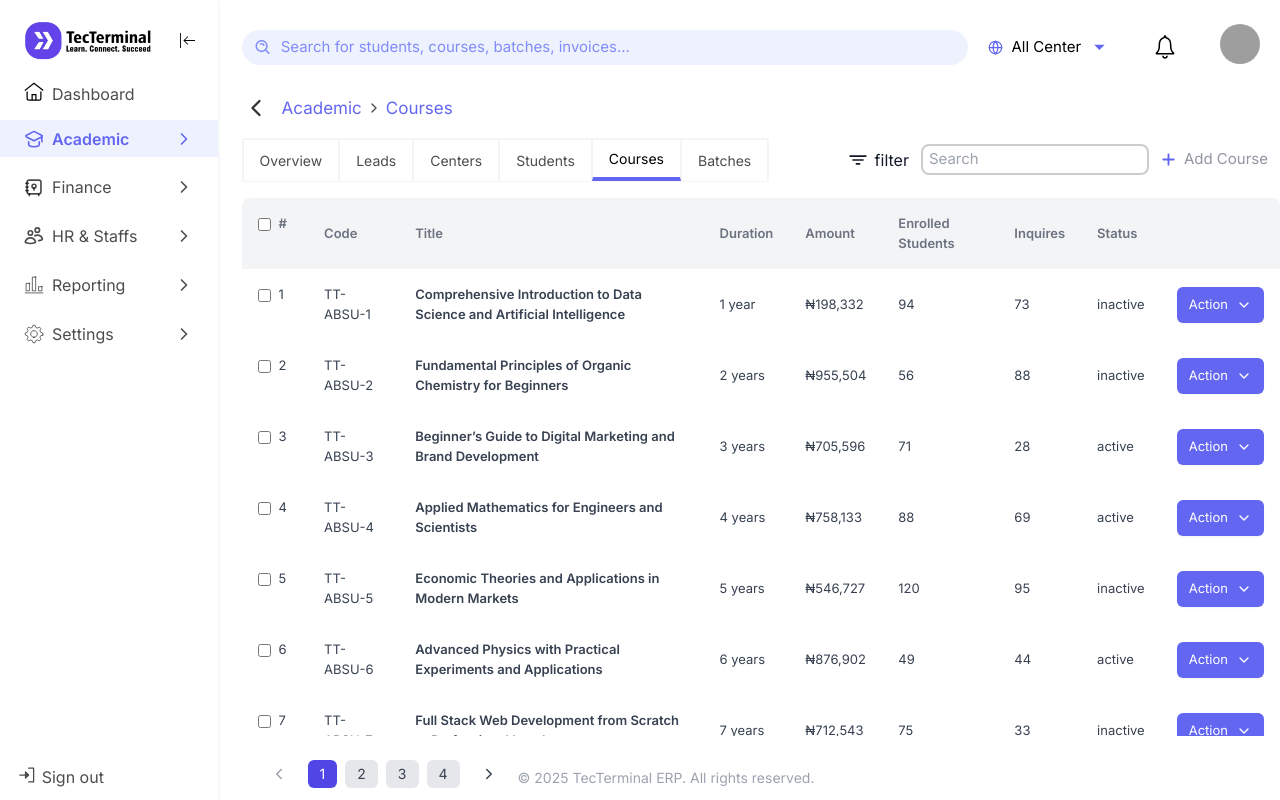
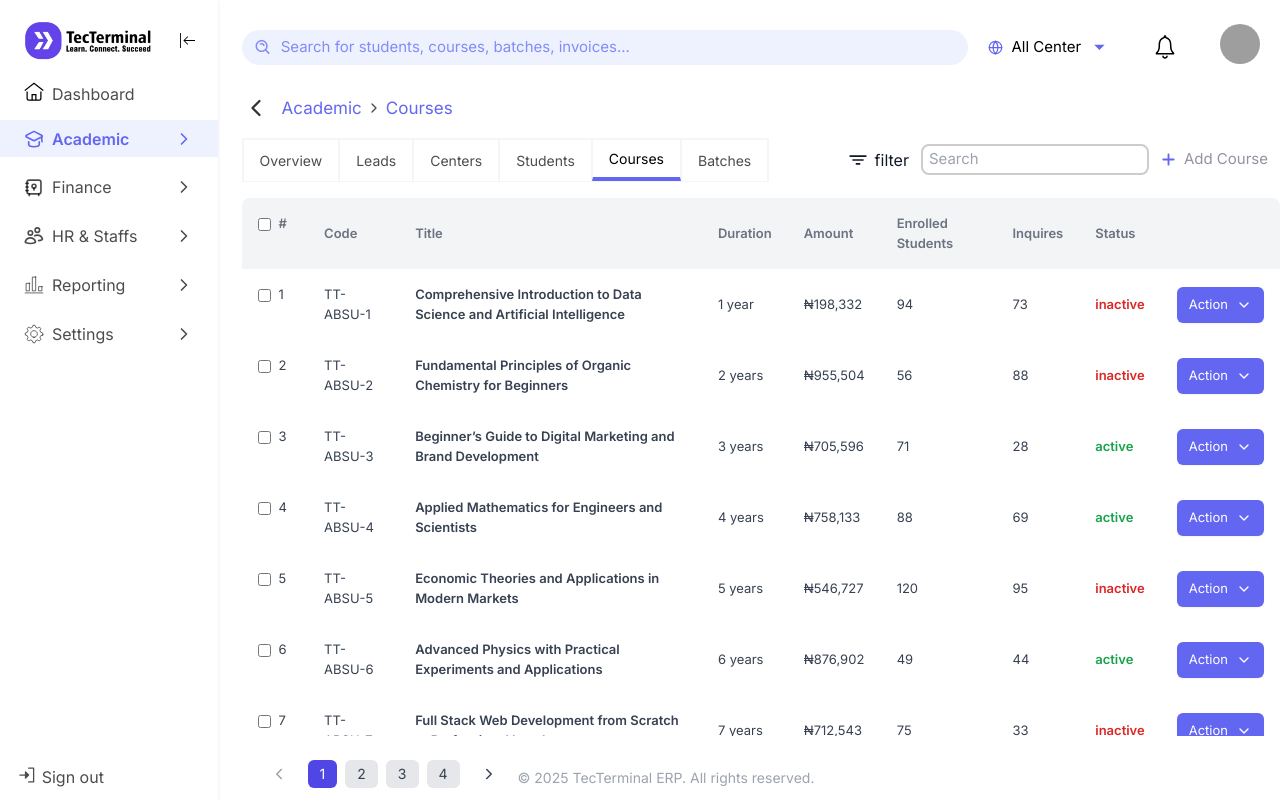
Before and after one commit to Bigdreams-Project/ERP-FE, a Next.js app: page /dashboard/academic/courses in a window 1280 px wide. Built offline with nearby package versions, Linux system fonts and the light colour scheme; grey boxes are pictures that could not be loaded.

Commit message:
did some few changes on the courses table

```diff
--- a/src/components/SidebarMenu.tsx
+++ b/src/components/SidebarMenu.tsx
@@ -121,7 +121,7 @@ const SidebarMenu = ({ sidebarExpanded, isMobile }: { sidebarExpanded: boolean;
     ];
 
     const isActiveDashboard = pathname === "/dashboard";
-    const itemRefs = useRef([]);
+
 
 
     return (
@@ -142,6 +142,7 @@ const SidebarMenu = ({ sidebarExpanded, isMobile }: { sidebarExpanded: boolean;
                 <div className="w-full flex flex-col justify-between">
                     {sidebarMenu.map((menu, index) => {
                         const isMenuActive = menu.links?.some(child => pathname.startsWith(child.href));
+
                         return (
                             <div key={index}>
                                 {/* Parent menu label and icon */}
@@ -195,6 +196,7 @@ const SidebarMenu = ({ sidebarExpanded, isMobile }: { sidebarExpanded: boolean;
                                 {/* Nested links */}
                                 <div className="full relative">
                                     {sidebarExpanded && !isMobile ? (
+
                                         <div
                                             className={`overflow-hidden transition-all duration-500 flex flex-col gap-1 mt-1 ${expandedIndex === index ? 'max-h-[400px]' : 'max-h-0'
                                                 }`}
@@ -204,7 +206,7 @@ const SidebarMenu = ({ sidebarExpanded, isMobile }: { sidebarExpanded: boolean;
                                                     <Link
                                                         key={i}
                                                         href={link.href}
-                                                        className={`block hover:bg-indigo-50 transition-all duration-300 pl-[3.2rem] px-[0.6rem] py-1 font-inter text-[rgba(0,0,0,0.7)] text-[16px]`}
+                                                        className={`block hover:bg-indigo-50 transition-all duration-300 pl-[3.2rem] px-[0.6rem] py-1 font-inter text-[rgba(0,0,0,0.7)] text-[16px] ${pathname === link.href ? "font-bold text-[rgba(0,0,0,0.8)]" : ""}`}
 
                                                     >
                                                         {link.label}
--- a/src/components/academic/tables/Courses.table.tsx
+++ b/src/components/academic/tables/Courses.table.tsx
@@ -1,13 +1,13 @@
 "use client";
-import { courses} from "@/data/mock/academic.data";
+import { courses } from "@/data/mock/academic.data";
 import { ChevronDown, Eye, Mail, Trash, User } from "lucide-react";
-import { useState,useEffect } from "react";
+import { useState, useEffect } from "react";
 import Pagination from "../common/Pagination";
 type CoursesTableProps = {
   searchQuery: string;
 };
 
-export default function  CoursesTable({ searchQuery }: CoursesTableProps)  {
+export default function CoursesTable({ searchQuery }: CoursesTableProps) {
   const [data] = useState(courses);
   const [currentPage, setCurrentPage] = useState<number>(1);
   const [openDropdown, setOpenDropdown] = useState<string | null>(null);
@@ -142,7 +142,18 @@ export default function  CoursesTable({ searchQuery }: CoursesTableProps)  {
                 <td className="p-4">{couse.amount}</td>
                 <td className="p-4">{couse.enrolledStudents}</td>
                 <td className="p-4">{couse.Inquires}</td>
-                <td className="p-4">{couse.status}</td>
+                <td
+                  className={`p-4 font-semibold ${couse.status.toLowerCase() === 'active'
+                      ? 'text-green-600'
+                      : couse.status.toLowerCase() === 'inactive'
+                        ? 'text-red-600'
+                        : couse.status.toLowerCase() === 'draft'
+                          ? 'text-gray-600'
+                          : ''
+                    }`}
+                >
+                  {couse.status}
+                </td>
                 <td className="p-4 relative text-right">
                   <button
                     onClick={() => toggleDropdown(couse.id)}
@@ -155,9 +166,9 @@ export default function  CoursesTable({ searchQuery }: CoursesTableProps)  {
                     <div className="absolute right-0 mt-2 w-48 bg-white border border-gray-200 rounded-md shadow-lg z-10">
                       <button
                         onClick={() => handleEnroll(couse.id)}
-                        className="flex items-center w-full px-4 py-2 text-sm text-gray-700 hover:bg-gray-100"
+                        className="flex items-center w-full px-4 py-2 text-sm text-green-500 hover:bg-gray-100"
                       >
-                        Enroll
+                        Activate
                       </button>
                       <button
                         onClick={() => handleView(couse.id)}
@@ -169,7 +180,13 @@ export default function  CoursesTable({ searchQuery }: CoursesTableProps)  {
                         onClick={() => handleEmail(couse.id)}
                         className="flex items-center w-full px-4 py-2 text-sm text-gray-700 hover:bg-gray-100"
                       >
-                        Send an Email
+                        Edit
+                      </button>
+                      <button
+                        onClick={() => handleEmail(couse.id)}
+                        className="flex items-center w-full px-4 py-2 text-sm text-gray-700 hover:bg-gray-100"
+                      >
+                        Explore
                       </button>
                       <button
                         onClick={() => handleDelete(couse.id)}
```
Lines whose indentation alone changed are shown as unchanged.
